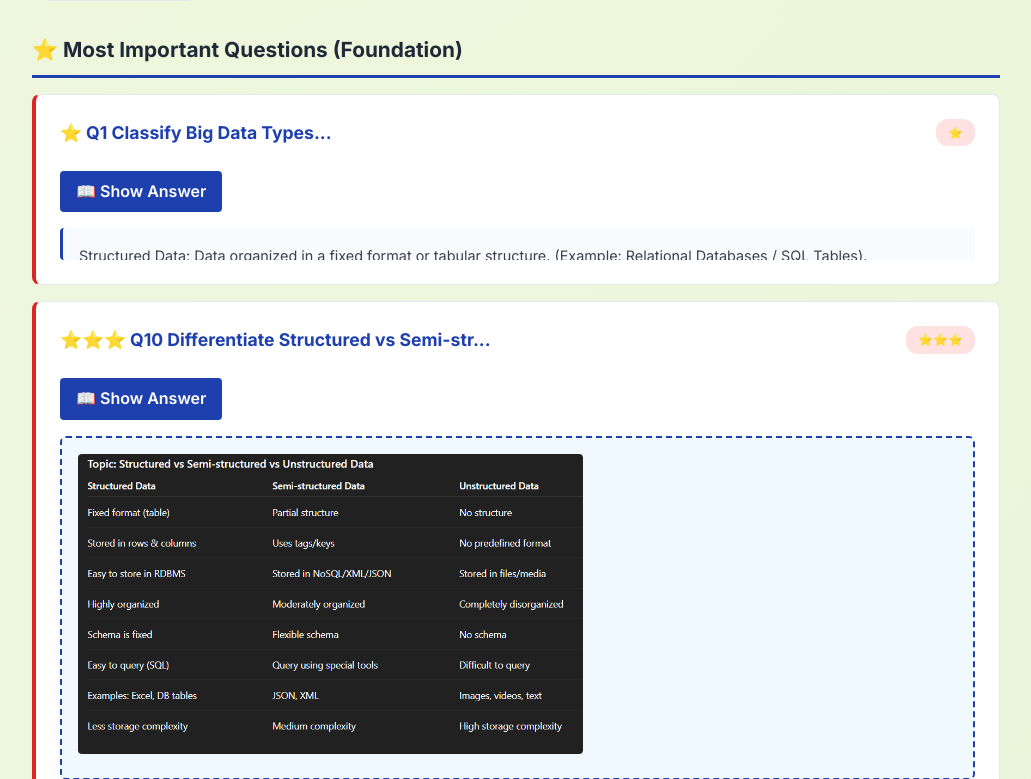
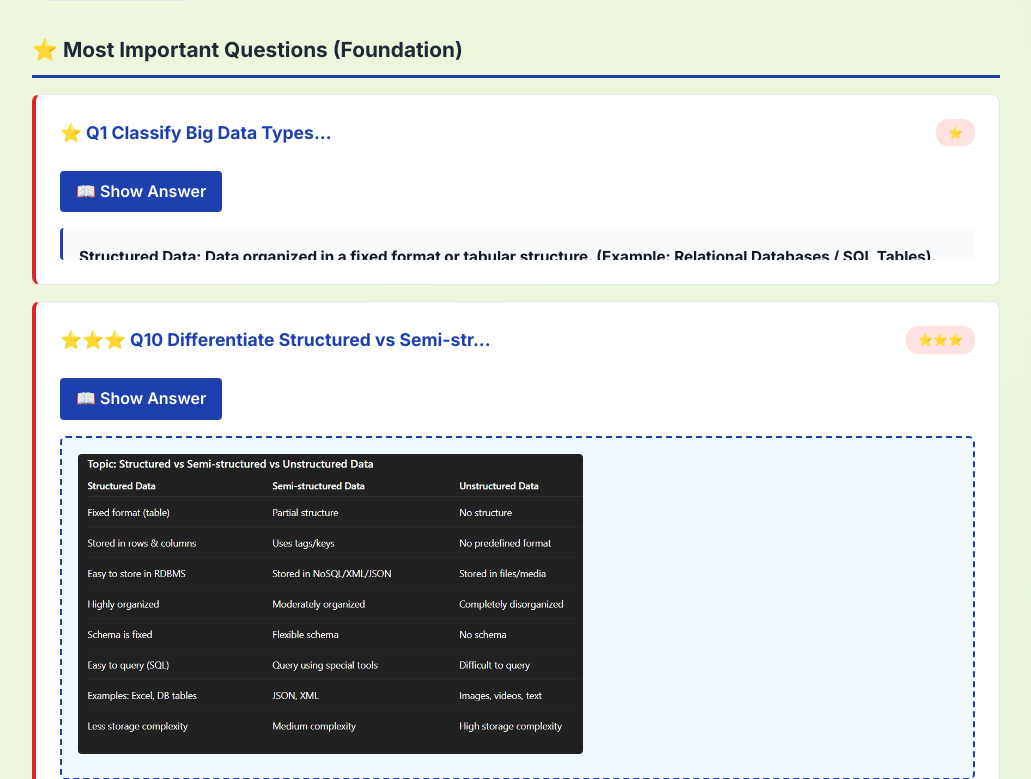
Before and after one commit to IzAnHaMzA/FINAL-SEM-AAM-BDA-PIP, a Flask app: page /subject/bda/unit/1 in a window 1280 px wide. Shown: the part 642-1421 px from the top of the page, without its empty margins (124-1155 px from the left). Run offline with Flask 3, Linux system fonts and the light colour scheme.

Commit message:
Improve BDA answer text readability

```diff
--- a/templates/bda_unit.html
+++ b/templates/bda_unit.html
@@ -40,7 +40,7 @@
     .bda-question-text { font-size: 1rem; font-weight: 600; color: #1f2937; margin-bottom: 0.5rem; }
     .bda-question-answer { background: #f9fafb; border-left: 3px solid #1e40af; padding: 1rem; border-radius: 4px; margin-top: 1rem; max-height: 0; overflow: hidden; transition: all 0.3s; }
     .bda-question-answer.show { max-height: 2000px; }
-    .bda-question-answer pre { white-space: pre-wrap; word-wrap: break-word; font-family: 'Inter', sans-serif; font-size: 0.9rem; line-height: 1.6; margin: 0; color: #374151; }
+    .bda-question-answer pre { white-space: pre-wrap; word-wrap: break-word; font-family: 'Inter', sans-serif; font-size: 0.95rem; line-height: 1.7; margin: 0; color: #111827; font-weight: 700; }
 
     .bda-diff-table { width: 100%; border-collapse: collapse; margin: 1rem 0; font-size: 0.9rem; }
     .bda-diff-table th, .bda-diff-table td { border: 1px solid #d1d5db; padding: 0.75rem; text-align: left; }
```
